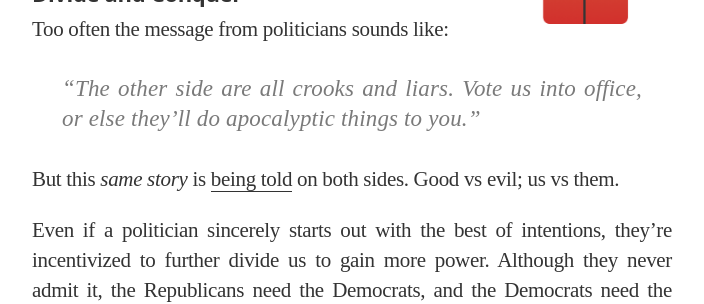
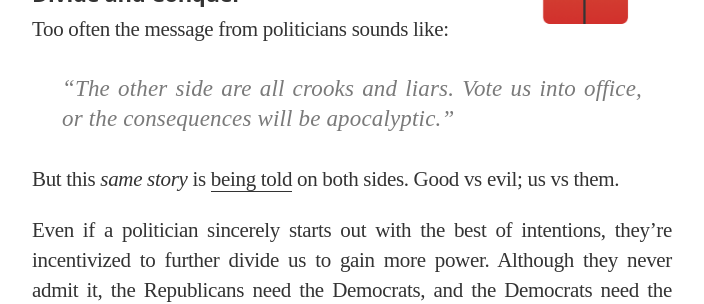
Before and after one commit to voteliquid/blog, a Jekyll site: the page built from _posts/2017-12-08-give-your-rep-an-f-introducing-united-legislator-grades.md, in a window 1280 px wide and 900 px high, scrolled down 3193 px. Shown: the part 184-488 px from the top of the window, without its empty margins (288-992 px from the left). Built offline with Jekyll 4.4.1, drawn with Linux system fonts in a browser that asks for light colours; nearby versions of some CDN libraries; some web fonts are replaced.

Commit message:
Tweak 'Introducing Grades' example quote demonizing the other side

```diff
--- a/_posts/2017-12-08-give-your-rep-an-f-introducing-united-legislator-grades.md
+++ b/_posts/2017-12-08-give-your-rep-an-f-introducing-united-legislator-grades.md
@@ -100,7 +100,7 @@
 
 Too often the message from politicians sounds like:
 
-> "The other side are all crooks and liars. Vote us into office, or else they'll do apocalyptic things to you."
+> "The other side are all crooks and liars. Vote us into office, or the consequences will be apocalyptic."
 
 But this *same story* is [being told](https://www.quora.com/What-is-the-difference-between-a-liberal-and-a-conservative/answer/Samantha-Bean-7?srid=tOBx) on both sides. Good vs evil; us vs them.
 
```
